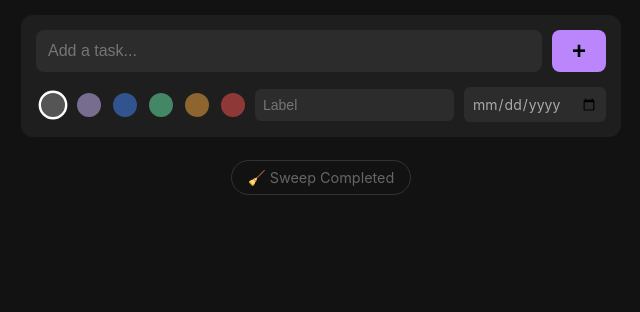
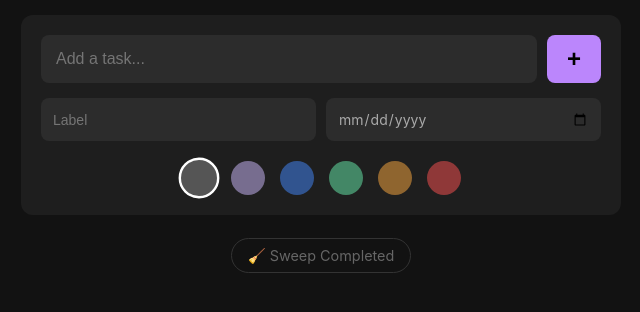
Before and after one commit to dafioram/SimpleTaskList, a Flask app: page / in a window 1280 px wide. Shown: the top 312 px of the page, without its empty margins (319-959 px from the left). Run offline with Flask 3, Linux system fonts and the light colour scheme; data that the repository does not hold is empty.

Commit message:
Move colors to separate line to fix phone view

```diff
--- a/templates/index.html
+++ b/templates/index.html
@@ -12,34 +12,78 @@
             margin: 0; padding: 15px; max-width: 600px; margin: 0 auto;
         }
 
-        /* Input Area */
-        .add-container { background: #1e1e1e; padding: 15px; border-radius: 12px; margin-bottom: 25px; }
-        .add-container form { display: flex; flex-direction: column; gap: 15px; }
-        .add-form-main { display: flex; gap: 10px; width: 100%; }
-        .add-form-details { display: flex; gap: 10px; align-items: center; }
+        /* --- Input Area Container --- */
+        .add-container {
+            background: #1e1e1e; padding: 20px; border-radius: 12px; margin-bottom: 25px;
+        }
 
-        input[type="text"] { flex-grow: 1; padding: 12px; border-radius: 8px; border: none; font-size: 16px; background: #2c2c2c; color: white; outline: none; }
-        input.small-input { background: #2c2c2c; color: #aaa; border: none; padding: 8px; border-radius: 6px; font-size: 14px; outline: none; }
+        .add-container form {
+            display: flex;
+            flex-direction: column;
+            gap: 15px; /* Spacing between the 3 rows */
+        }
+
+        /* --- Row 1: Main Input + Button --- */
+        .form-row-main {
+            display: flex; gap: 10px; width: 100%;
+        }
+
+        input[type="text"] {
+            flex-grow: 1; padding: 15px; border-radius: 8px; border: none;
+            font-size: 16px; background: #2c2c2c; color: white; outline: none;
+        }
+
+        button.add-btn {
+            background-color: #bb86fc; color: #000; border: none; padding: 0 20px;
+            border-radius: 8px; font-weight: bold; font-size: 24px; cursor: pointer;
+            flex-shrink: 0; /* Prevents button from getting squished */
+        }
+        button.add-btn:hover { background-color: #a370db; }
+
+        /* --- Row 2: Label + Date --- */
+        .form-row-details {
+            display: flex; gap: 10px; width: 100%;
+        }
+
+        input.small-input {
+            background: #2c2c2c; color: #aaa; border: none; padding: 12px;
+            border-radius: 8px; font-size: 14px; outline: none;
+            flex: 1; /* Both inputs take equal 50% width */
+            min-width: 0; /* Prevents overflow on very small screens */
+        }
         input[type="date"] { font-family: inherit; }
 
-        button.add-btn { background-color: #bb86fc; color: #000; border: none; padding: 0 20px; border-radius: 8px; font-weight: bold; font-size: 24px; cursor: pointer; }
-        button.add-btn:hover { background-color: #a370db; }
+        /* --- Row 3: Colors --- */
+        .color-selector {
+            display: flex; gap: 15px; align-items: center; justify-content: center;
+            padding-top: 5px;
+        }
 
-        /* Color Selector */
-        .color-selector { display: flex; gap: 12px; padding-left: 5px; align-items: center; }
         .color-option { cursor: pointer; position: relative; display: flex; align-items: center; }
         .color-option input { display: none; }
-        .dot { width: 20px; height: 20px; border-radius: 50%; display: block; border: 2px solid transparent; opacity: 0.5; transition: all 0.2s; }
+        .dot {
+            width: 30px; height: 30px; border-radius: 50%; display: block;
+            border: 2px solid transparent; opacity: 0.5; transition: all 0.2s;
+        }
+
+        /* Colors */
         .dot.default { background-color: #555; }
         .dot.purple { background-color: #d0bcff; }
         .dot.blue { background-color: #448aff; }
         .dot.green { background-color: #69f0ae; }
         .dot.orange { background-color: #ffab40; }
         .dot.red { background-color: #ff5252; }
+
         .color-option input:checked + .dot { opacity: 1; transform: scale(1.2); border-color: #fff; }
 
-        /* Task Card */
-        .task-card { background-color: #1e1e1e; padding: 12px 15px; margin-bottom: 10px; border-radius: 8px; display: flex; align-items: center; gap: 12px; border-left: 6px solid #333; }
+        /* --- Task Card Styles --- */
+        .task-card {
+            background-color: #1e1e1e; padding: 12px 15px; margin-bottom: 10px;
+            border-radius: 8px; display: flex; align-items: center; gap: 12px;
+            border-left: 6px solid #333;
+        }
+
+        /* Group Borders */
         .task-card.border-purple { border-left-color: #d0bcff; }
         .task-card.border-blue { border-left-color: #448aff; }
         .task-card.border-green { border-left-color: #69f0ae; }
@@ -88,12 +147,17 @@
 
     <div class="add-container">
         <form action="/add" method="POST">
-            <div class="add-form-main">
+
+            <div class="form-row-main">
                 <input type="text" name="content" placeholder="Add a task..." required autocomplete="off">
                 <button type="submit" class="add-btn">+</button>
             </div>
 
-            <div class="add-form-details">
+            <div class="form-row-details">
+                <input type="text" name="label" class="small-input" placeholder="Label">
+                <input type="date" name="due_date" class="small-input">
+            </div>
+
             <div class="color-selector">
                 <label class="color-option"><input type="radio" name="color" value="default" checked><span class="dot default"></span></label>
                 <label class="color-option"><input type="radio" name="color" value="purple"><span class="dot purple"></span></label>
@@ -103,9 +167,6 @@
                 <label class="color-option"><input type="radio" name="color" value="red"><span class="dot red"></span></label>
             </div>
 
-                <input type="text" name="label" class="small-input" placeholder="Label" style="width: 100px;">
-                <input type="date" name="due_date" class="small-input">
-            </div>
         </form>
     </div>
 
```
Also changed, not shown: other parts of templates/index.html (+28 -13 lines). Lines whose indentation alone changed are shown as unchanged.
